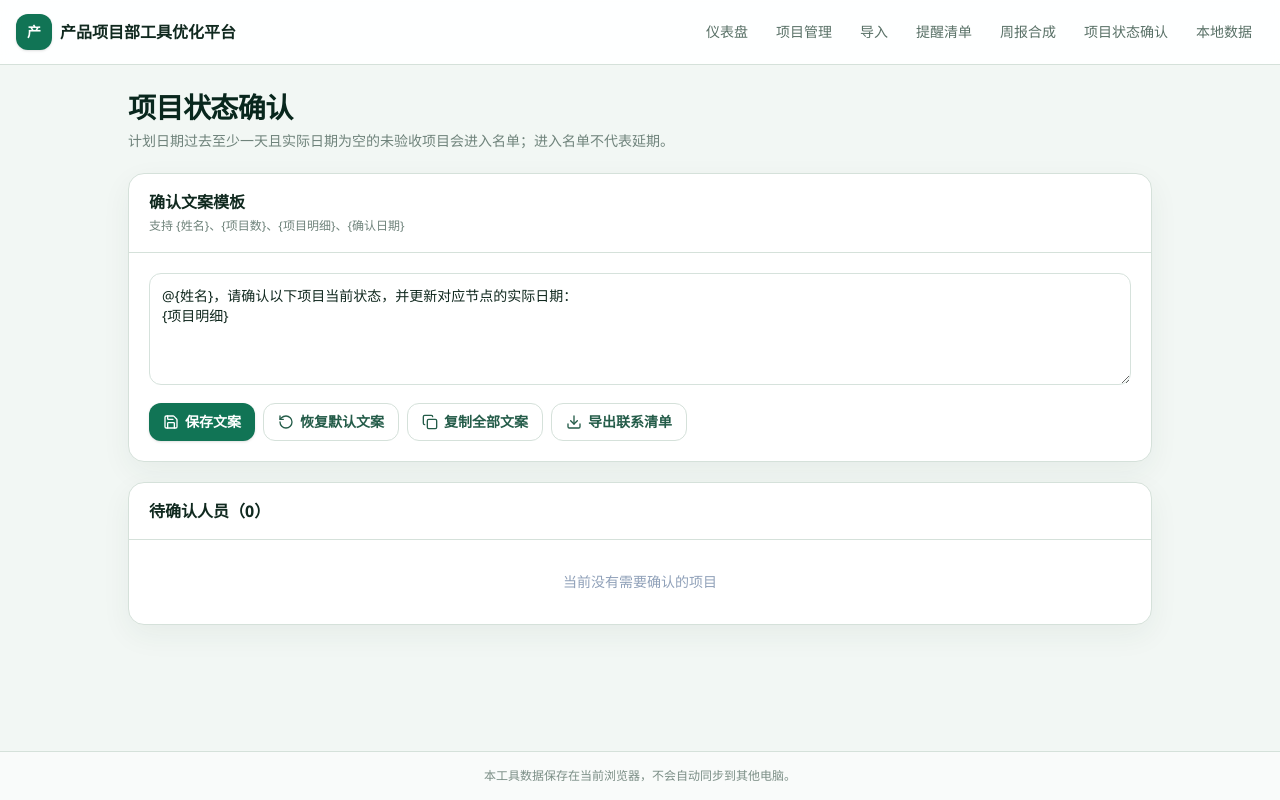
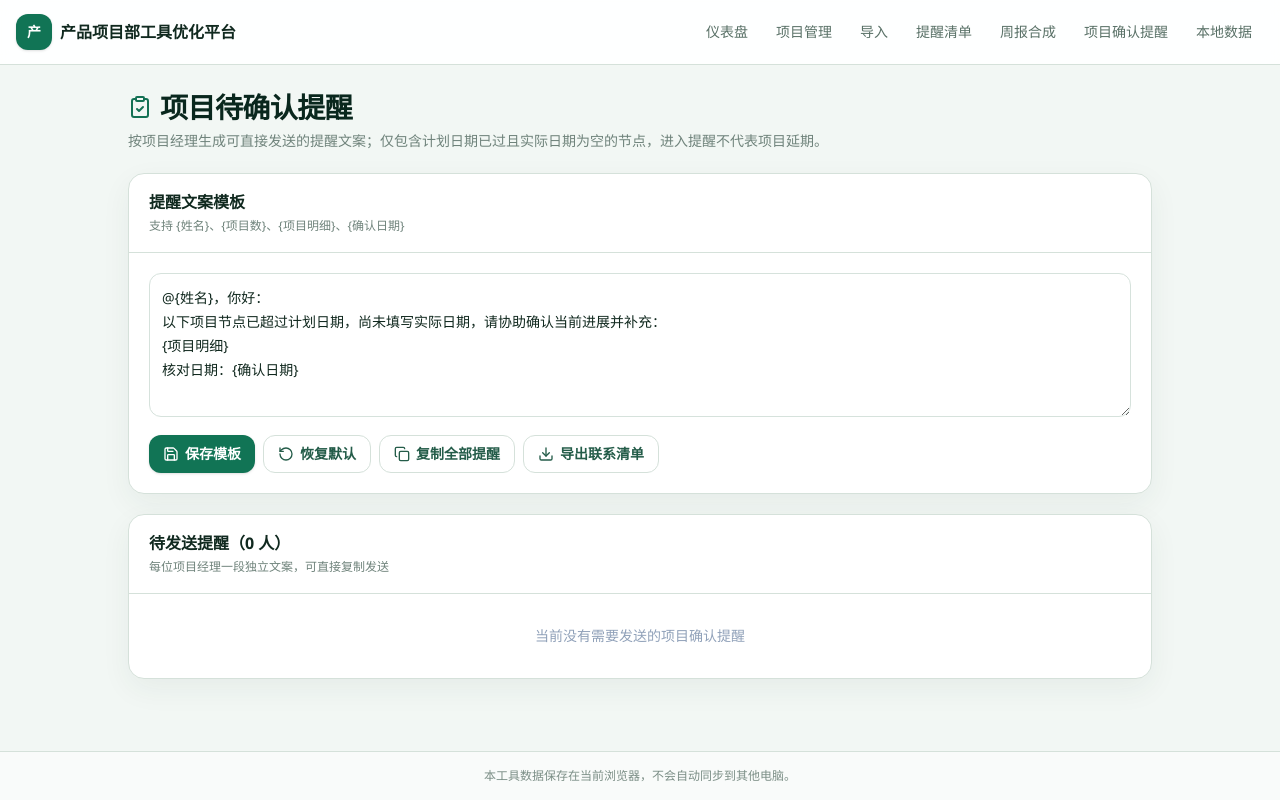
Before and after one commit to hannie1213/hiri-project-ops-toolkit, a Next.js app: page /confirm in a window 1280 px wide. Built offline with nearby package versions, Linux system fonts and the light colour scheme.

Commit message:
feat: add reminder exports and copyable messages

```diff
--- a/src/app/confirm/page.tsx
+++ b/src/app/confirm/page.tsx
@@ -1,12 +1,12 @@
 "use client";
 
 import { useCallback, useEffect, useMemo, useState } from "react";
-import { Copy, Download, RotateCcw, Save } from "lucide-react";
+import { ClipboardCheck, Copy, Download, RotateCcw, Save } from "lucide-react";
 import { Button, Card, CardHeader } from "@/components/ui";
 import { confirmationMilestones } from "@/lib/status";
 import { evaluate, getSettings, listProjects, saveSettings, subscribe } from "@/lib/store";
 
-const DEFAULT_TEMPLATE = "@{姓名}，请确认以下项目当前状态，并更新对应节点的实际日期：\n{项目明细}";
+const DEFAULT_TEMPLATE = "@{姓名}，你好：\n以下项目节点已超过计划日期，尚未填写实际日期，请协助确认当前进展并补充：\n{项目明细}\n核对日期：{确认日期}";
 type Contact = { name: string; details: string[] };
 
 function render(template: string, contact: Contact): string {
@@ -28,17 +28,17 @@ export default function ConfirmPage() {
     }
     return [...grouped].map(([name, details]) => ({ name, details }));
   }, [projects]);
-  async function copy(text: string) { await navigator.clipboard.writeText(text); setMessage("文案已复制"); }
+  async function copy(text: string, name?: string) { if (!text.trim()) return setMessage("当前没有可复制的提醒文案"); await navigator.clipboard.writeText(text); setMessage(name ? `已复制 ${name} 的提醒文案` : "已复制全部提醒文案"); }
   function exportContacts() {
     const rows = [["姓名", "项目数", "提醒文案"], ...contacts.map((c) => [c.name, String(c.details.length), render(template, c)])];
     const csv = "\ufeff" + rows.map((row) => row.map((cell) => `"${cell.replaceAll('"', '""')}"`).join(",")).join("\r\n");
     const url = URL.createObjectURL(new Blob([csv], { type: "text/csv;charset=utf-8" })); const a = document.createElement("a"); a.href = url; a.download = `项目状态确认联系清单_${new Date().toISOString().slice(0,10)}.csv`; a.click(); URL.revokeObjectURL(url);
   }
   return <div className="mx-auto max-w-5xl space-y-5">
-    <div className="page-heading"><h1>项目状态确认</h1><p className="mt-1 text-sm">计划日期过去至少一天且实际日期为空的未验收项目会进入名单；进入名单不代表延期。</p></div>
+    <div className="page-heading"><h1 className="flex items-center gap-2"><ClipboardCheck className="h-6 w-6 text-[#147154]"/>项目待确认提醒</h1><p className="mt-1 text-sm">按项目经理生成可直接发送的提醒文案；仅包含计划日期已过且实际日期为空的节点，进入提醒不代表项目延期。</p></div>
     {message && <div className="text-sm text-green-700">{message}</div>}
-    <Card><CardHeader title="确认文案模板" desc="支持 {姓名}、{项目数}、{项目明细}、{确认日期}"/><div className="space-y-3 p-5"><textarea className="min-h-28 w-full rounded-lg border border-slate-300 p-3 text-sm" value={template} onChange={(e) => setTemplate(e.target.value)}/><div className="flex flex-wrap gap-2"><Button variant="primary" onClick={() => { saveSettings({ confirmationTemplate: template }); setMessage("模板已保存"); }}><Save className="h-4 w-4"/>保存文案</Button><Button variant="secondary" onClick={() => setTemplate(DEFAULT_TEMPLATE)}><RotateCcw className="h-4 w-4"/>恢复默认文案</Button><Button variant="secondary" onClick={() => copy(contacts.map((c) => render(template, c)).join("\n\n"))}><Copy className="h-4 w-4"/>复制全部文案</Button><Button variant="secondary" onClick={exportContacts}><Download className="h-4 w-4"/>导出联系清单</Button></div></div></Card>
-    <Card><CardHeader title={`待确认人员（${contacts.length}）`}/><div className="divide-y">{contacts.map((contact) => <div key={contact.name} className="p-5"><div className="mb-2 flex items-center justify-between"><div className="font-semibold text-slate-800">{contact.name} · {contact.details.length} 个项目</div><Button variant="secondary" size="sm" onClick={() => copy(render(template, contact))}><Copy className="h-4 w-4"/>复制</Button></div><pre className="whitespace-pre-wrap rounded-lg bg-slate-50 p-3 text-sm leading-6 text-slate-700">{render(template, contact)}</pre></div>)}{!contacts.length && <div className="p-8 text-center text-sm text-slate-400">当前没有需要确认的项目</div>}</div></Card>
+    <Card><CardHeader title="提醒文案模板" desc="支持 {姓名}、{项目数}、{项目明细}、{确认日期}"/><div className="space-y-3 p-5"><textarea className="min-h-36 w-full rounded-xl border border-[#d6e2dc] p-3 text-sm leading-6" value={template} onChange={(e) => setTemplate(e.target.value)}/><div className="flex flex-wrap gap-2"><Button variant="primary" onClick={() => { saveSettings({ confirmationTemplate: template }); setMessage("模板已保存"); }}><Save className="h-4 w-4"/>保存模板</Button><Button variant="secondary" onClick={() => setTemplate(DEFAULT_TEMPLATE)}><RotateCcw className="h-4 w-4"/>恢复默认</Button><Button variant="secondary" onClick={() => copy(contacts.map((c) => render(template, c)).join("\n\n"))}><Copy className="h-4 w-4"/>复制全部提醒</Button><Button variant="secondary" onClick={exportContacts}><Download className="h-4 w-4"/>导出联系清单</Button></div></div></Card>
+    <Card><CardHeader title={`待发送提醒（${contacts.length} 人）`} desc="每位项目经理一段独立文案，可直接复制发送"/><div className="divide-y">{contacts.map((contact) => <div key={contact.name} className="p-5"><div className="mb-3 flex items-center justify-between gap-3"><div className="font-semibold text-slate-800">{contact.name} · {contact.details.length} 个待确认项目</div><Button variant="secondary" size="sm" onClick={() => copy(render(template, contact), contact.name)}><Copy className="h-4 w-4"/>复制该人员文案</Button></div><pre className="whitespace-pre-wrap rounded-xl border border-[#e0e9e4] bg-[#f5f9f7] p-4 text-sm leading-6 text-slate-700">{render(template, contact)}</pre></div>)}{!contacts.length && <div className="p-8 text-center text-sm text-slate-400">当前没有需要发送的项目确认提醒</div>}</div></Card>
   </div>;
 }
 function formatDate(date: Date | null) { return date ? `${date.getFullYear()}-${String(date.getMonth()+1).padStart(2,"0")}-${String(date.getDate()).padStart(2,"0")}` : "—"; }
--- a/src/app/layout.tsx
+++ b/src/app/layout.tsx
@@ -25,7 +25,7 @@ export default function RootLayout({ children }: { children: React.ReactNode })
                 <NavLink href="/import">导入</NavLink>
                 <NavLink href="/reminders">提醒清单</NavLink>
                 <NavLink href="/weekly">周报合成</NavLink>
-                <NavLink href="/confirm">项目状态确认</NavLink>
+                <NavLink href="/confirm">项目确认提醒</NavLink>
                 <NavLink href="/admin">本地数据</NavLink>
               </nav>
             </div>
--- a/src/app/reminders/page.tsx
+++ b/src/app/reminders/page.tsx
@@ -2,24 +2,25 @@
 
 import { useEffect, useState } from "react";
 import Link from "next/link";
-import { Bell, Timer } from "lucide-react";
-import { Card, CardHeader } from "@/components/ui";
+import ExcelJS from "exceljs";
+import { Bell, Download, Timer } from "lucide-react";
+import { Button, Card, CardHeader } from "@/components/ui";
 import { listProjects, evaluate, subscribe } from "@/lib/store";
-import { upcomingMilestones } from "@/lib/status";
+import { reminderBucket } from "@/lib/status";
 import { fmtDate } from "@/lib/utils";
 
 type ReminderItem = {
   projectId: string;
+  projectCode: string;
   projectName: string;
   pmList: string[];
   milestoneName: string;
   plannedDate: string;
-  days: number;
+  days: number | null;
   bucket: string;
 };
 
 const BUCKETS = ["计划待填", "7天内", "14天内", "30天内", "60天内"];
-const WINDOWS = [7, 14, 30, 60];
 const BUCKET_STYLE: Record<string, string> = {
   "计划待填": "border-purple-200 bg-purple-50 text-purple-700",
   "7天内": "border-red-200 bg-red-50 text-red-700",
@@ -33,36 +34,23 @@ function buildItems(): ReminderItem[] {
   for (const p of listProjects()) {
     const ev = evaluate(p);
     if (ev.statusInfo.accepted) continue;
-    const ups = upcomingMilestones(ev.statusInfo);
-    for (const u of ups.noPlan) {
+    for (const milestone of ev.statusInfo.milestoneStatus) {
+      if (!milestone.actualMissing) continue;
+      const bucket = reminderBucket(milestone.plannedDate, milestone.remainingDays);
+      if (!bucket) continue;
       items.push({
         projectId: p.id,
+        projectCode: p.code || "无编号",
         projectName: p.name,
         pmList: p.managers,
-        milestoneName: u.name,
-        plannedDate: "未排期",
-        days: 0,
-        bucket: "计划待填",
+        milestoneName: milestone.name,
+        plannedDate: milestone.plannedDate ? fmtDate(milestone.plannedDate) : "未排期",
+        days: milestone.remainingDays,
+        bucket,
       });
     }
-    for (const w of WINDOWS) {
-      for (const u of ups[w]) {
-        const days = u.remainingDays ?? 0;
-        if (days >= 0) {
-          items.push({
-            projectId: p.id,
-            projectName: p.name,
-            pmList: p.managers,
-            milestoneName: u.name,
-            plannedDate: fmtDate(u.plannedDate),
-            days,
-            bucket: `${w}天内`,
-          });
-        }
-      }
-    }
   }
-  return items;
+  return items.sort((a, b) => BUCKETS.indexOf(a.bucket) - BUCKETS.indexOf(b.bucket) || (a.days ?? 9999) - (b.days ?? 9999));
 }
 
 export default function RemindersPage() {
@@ -81,22 +69,40 @@ export default function RemindersPage() {
     list: items.filter((i) => i.bucket === b),
   }));
 
+  async function exportItems(format: "xlsx" | "csv") {
+    const header = ["提醒区间", "项目编号", "项目名称", "项目经理", "提醒节点", "计划日期", "剩余天数"];
+    const rows = items.map((item) => [item.bucket, item.projectCode, item.projectName, item.pmList.join("、"), item.milestoneName, item.plannedDate, item.days ?? "待排期"]);
+    const date = fmtDate(new Date());
+    if (format === "csv") {
+      const csv = "\ufeff" + [header, ...rows].map((row) => row.map((value) => `"${String(value).replaceAll('"', '""')}"`).join(",")).join("\r\n");
+      download(new Blob([csv], { type: "text/csv;charset=utf-8" }), `到期提醒清单_${date}.csv`);
+      return;
+    }
+    const workbook = new ExcelJS.Workbook();
+    const sheet = workbook.addWorksheet("到期提醒清单");
+    sheet.addRow(header); rows.forEach((row) => sheet.addRow(row));
+    sheet.getRow(1).font = { bold: true }; sheet.views = [{ state: "frozen", ySplit: 1 }];
+    sheet.columns = [{ width: 14 }, { width: 20 }, { width: 42 }, { width: 20 }, { width: 18 }, { width: 16 }, { width: 12 }];
+    download(new Blob([new Uint8Array(await workbook.xlsx.writeBuffer()) as BlobPart]), `到期提醒清单_${date}.xlsx`);
+  }
+
   return (
     <div className="space-y-5">
-      <div className="page-heading">
-        <h1 className="flex items-center gap-2 text-xl font-bold text-slate-900">
+      <div className="page-heading flex flex-col gap-3 sm:flex-row sm:items-end sm:justify-between">
+        <div><h1 className="flex items-center gap-2 text-xl font-bold text-slate-900">
           <Bell className="h-5 w-5 text-[#147154]" /> 到期提醒
         </h1>
         <p className="mt-0.5 text-sm text-slate-500">
           今日 {today} · 已验收项目不参与提醒 · 节点实际日期未填写且计划日期临近时进入提醒
-        </p>
+        </p></div>
+        <div className="flex gap-2"><Button variant="secondary" onClick={() => exportItems("xlsx")}><Download className="h-4 w-4"/>导出 Excel</Button><Button variant="secondary" onClick={() => exportItems("csv")}><Download className="h-4 w-4"/>导出 CSV</Button></div>
       </div>
 
       <div className="grid gap-4 lg:grid-cols-2">
         {grouped.map((g) => (
           <Card key={g.bucket}>
             <CardHeader
-              title={`${g.bucket}到期`}
+              title={g.bucket === "计划待填" ? "计划待填" : `${g.bucket}到期`}
               right={
                 <span className="rounded-full bg-slate-100 px-2 py-0.5 text-xs font-medium text-slate-600">
                   {g.list.length} 项
@@ -121,7 +127,7 @@ export default function RemindersPage() {
                   </div>
                   <span className={`ml-3 shrink-0 rounded-full border px-2 py-0.5 text-xs font-medium ${BUCKET_STYLE[g.bucket]}`}>
                     <Timer className="mr-0.5 inline h-3 w-3" />
-                    {i.days}天
+                    {i.days == null ? "待排期" : `${i.days}天`}
                   </span>
                 </Link>
               ))}
@@ -132,3 +138,5 @@ export default function RemindersPage() {
     </div>
   );
 }
+
+function download(blob: Blob, name: string) { const url = URL.createObjectURL(blob); const anchor = document.createElement("a"); anchor.href = url; anchor.download = name; anchor.click(); URL.revokeObjectURL(url); }
--- a/src/app/weekly/page.tsx
+++ b/src/app/weekly/page.tsx
@@ -1,7 +1,7 @@
 "use client";
 
 import { useMemo, useState } from "react";
-import { Download, FileSpreadsheet, Upload } from "lucide-react";
+import { Copy, Download, FileSpreadsheet, Upload } from "lucide-react";
 import { Button, Card, CardHeader, Input } from "@/components/ui";
 import { buildWeeklyGroupWorkbooks, recognizeWeeklyMember, WEEKLY_GROUPS } from "@/lib/excel";
 
@@ -38,6 +38,8 @@ export default function WeeklyPage() {
     } catch (error) { setMessage(error instanceof Error ? error.message : "合成失败"); }
     finally { setBusy(false); }
   }
+  function reminderText(name: string) { return `@${name}，你好，截至 ${dateLabel} 尚未收到你的本周周报，请尽快提交，文件名请包含本人姓名，谢谢。`; }
+  async function copyReminder(text: string, name?: string) { if (!text.trim()) return setMessage("当前没有需要提醒的人员"); await navigator.clipboard.writeText(text); setMessage(name ? `已复制 ${name} 的周报提醒文案` : "已复制全部未提交周报提醒文案"); }
 
   return <div className="mx-auto max-w-6xl space-y-5">
     <div className="page-heading"><h1>周报 Excel 合成</h1><p className="mt-1 text-sm">只负责选择和合成个人周报文件，不在线填写、编辑、审批或提交周报。</p></div>
@@ -49,7 +51,7 @@ export default function WeeklyPage() {
     </div></Card>
     <div className="grid gap-4 lg:grid-cols-2">
       <Card><CardHeader title={`已选择（${recognized.length}）`}/><div className="max-h-72 divide-y overflow-y-auto">{recognized.map((item) => <div key={item.file.name + item.file.size} className="flex items-center justify-between px-4 py-2 text-sm"><span className="truncate">{item.file.name}</span><span className="ml-3 rounded bg-green-50 px-2 py-0.5 text-green-700">{item.member}{counts[item.member] > 1 ? " · 重复" : ""}</span></div>)}{!recognized.length && <div className="p-6 text-center text-sm text-slate-400">暂无</div>}</div></Card>
-      <Card><CardHeader title={`未选择（${missing.length}）`}/><div className="flex max-h-72 flex-wrap gap-2 overflow-y-auto p-4">{missing.map((name) => <span key={name} className="rounded bg-slate-100 px-2 py-1 text-xs text-slate-600">{name}</span>)}</div></Card>
+      <Card><CardHeader title={`未选择周报（${missing.length}）`} desc="根据当前已选择文件生成可发送的提醒文案" right={<Button variant="secondary" size="sm" onClick={() => copyReminder(missing.map(reminderText).join("\n\n"))}><Copy className="h-4 w-4"/>复制全部</Button>}/><div className="max-h-72 divide-y overflow-y-auto">{missing.map((name) => <div key={name} className="flex items-start justify-between gap-3 px-4 py-3"><p className="text-sm leading-5 text-slate-600">{reminderText(name)}</p><Button variant="ghost" size="sm" title={`复制${name}提醒`} onClick={() => copyReminder(reminderText(name), name)}><Copy className="h-4 w-4"/></Button></div>)}{!missing.length && <div className="p-6 text-center text-sm text-slate-400">所有人员均已选择周报文件</div>}</div></Card>
       <Card><CardHeader title={`无法识别（${selected.filter((item) => !item.member).length}）`}/><div className="p-4 text-sm text-red-600">{selected.filter((item) => !item.member).map((item) => <div key={item.file.name}>· {item.file.name}</div>)}{selected.every((item) => item.member) && "暂无"}</div></Card>
       <Card><CardHeader title={`重复文件（${duplicates.length} 人）`}/><div className="p-4 text-sm text-red-600">{duplicates.length ? duplicates.join("、") : "暂无"}</div></Card>
     </div>
--- a/src/lib/status.ts
+++ b/src/lib/status.ts
@@ -100,6 +100,18 @@ export function projectPhaseLabel(info: ProjectStatusInfo): string {
   return `${next.name}中`;
 }
 
+export type ReminderBucket = "计划待填" | "7天内" | "14天内" | "30天内" | "60天内";
+
+/** 每个未完成节点只进入一个最近提醒区间，避免在多个窗口中重复出现。 */
+export function reminderBucket(plannedDate: Date | null, remainingDays: number | null): ReminderBucket | null {
+  if (!plannedDate) return "计划待填";
+  if (remainingDays == null || remainingDays < 0 || remainingDays > 60) return null;
+  if (remainingDays <= 7) return "7天内";
+  if (remainingDays <= 14) return "14天内";
+  if (remainingDays <= 30) return "30天内";
+  return "60天内";
+}
+
 function startOfDay(date: Date): Date { return new Date(date.getFullYear(), date.getMonth(), date.getDate()); }
 function diffDays(a: Date, b: Date): number { return Math.round((a.getTime() - b.getTime()) / 86400000); }
 
```
Also changed, not shown: 22 other files (tests, documents, lock files or other folders).
